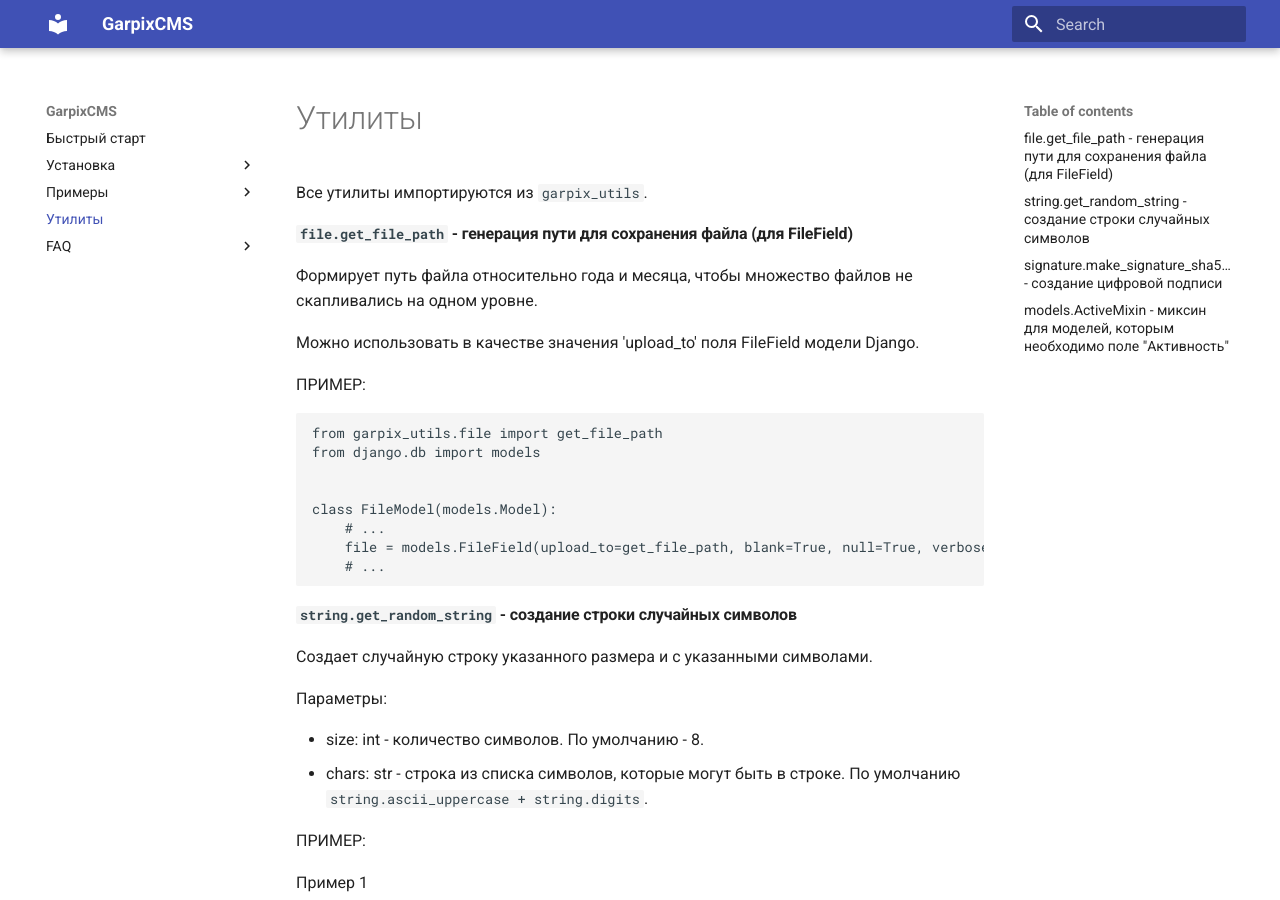
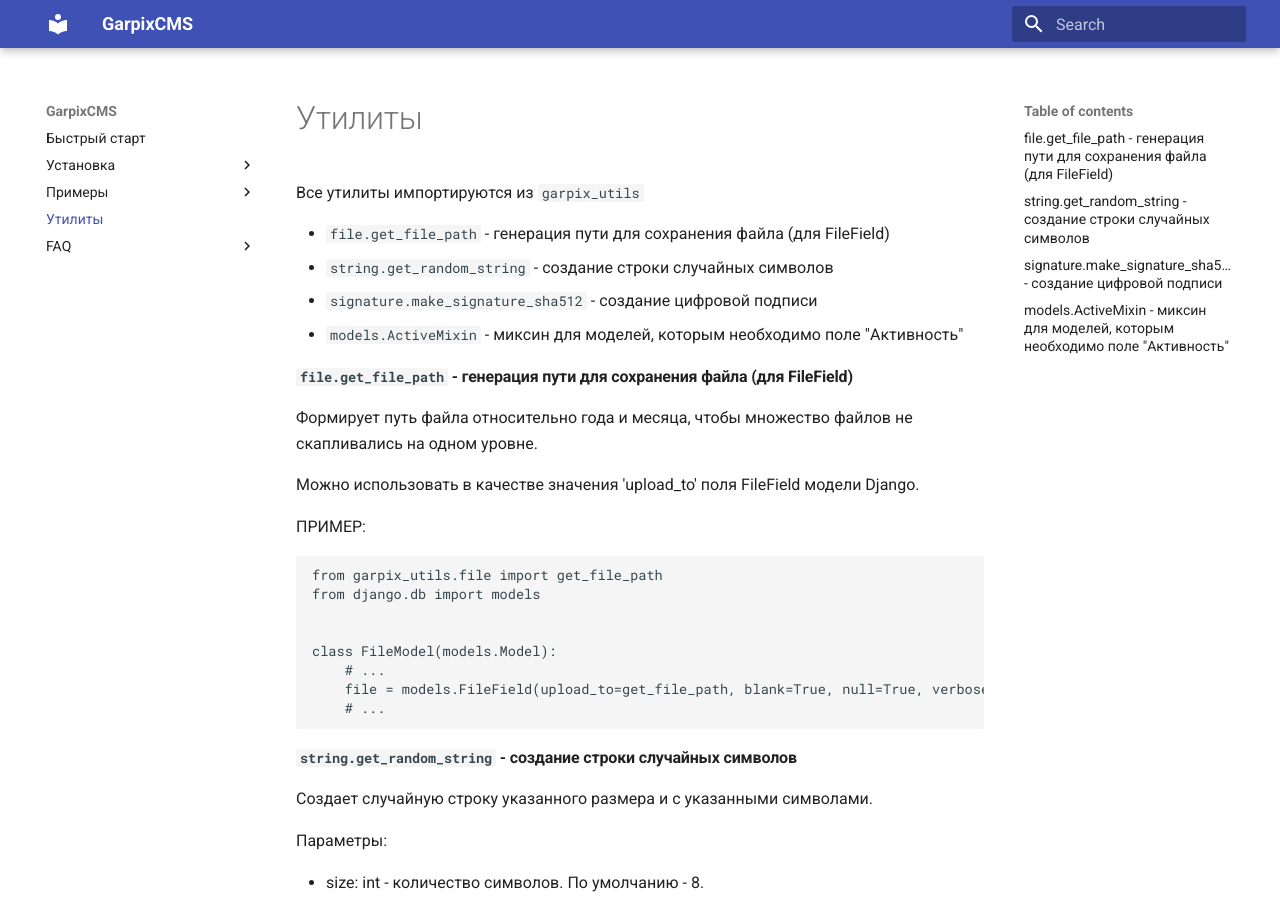
Before and after one commit to garpixcms/garpixcms, an MkDocs documentation site: the page built from docs/utils.md, in a window 1280 px wide and 900 px high. Built offline with MkDocs 1.6.1 and Material for MkDocs 9.7.7, drawn with Linux system fonts in a browser that asks for light colours.

Commit message:
documentation

```diff
--- a/docs/utils.md
+++ b/docs/utils.md
@@ -1,6 +1,11 @@
 # Утилиты
 
-Все утилиты импортируются из `garpix_utils`.
+Все утилиты импортируются из `garpix_utils`
+
+* `file.get_file_path` - генерация пути для сохранения файла (для FileField)
+* `string.get_random_string` - создание строки случайных символов
+* `signature.make_signature_sha512` - создание цифровой подписи
+* `models.ActiveMixin` - миксин для моделей, которым необходимо поле "Активность"
 
 #### `file.get_file_path` - генерация пути для сохранения файла (для FileField)
 
```
